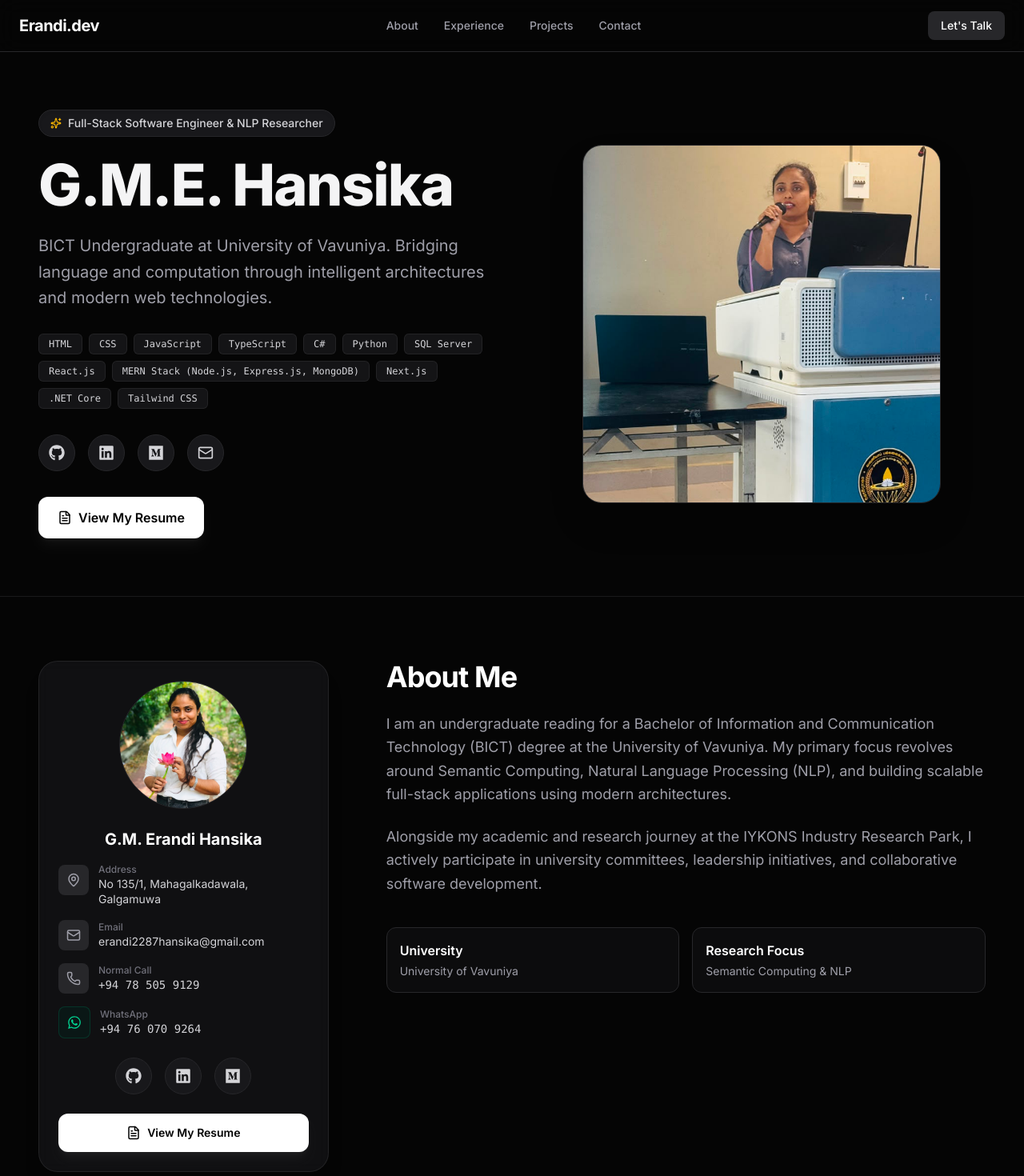
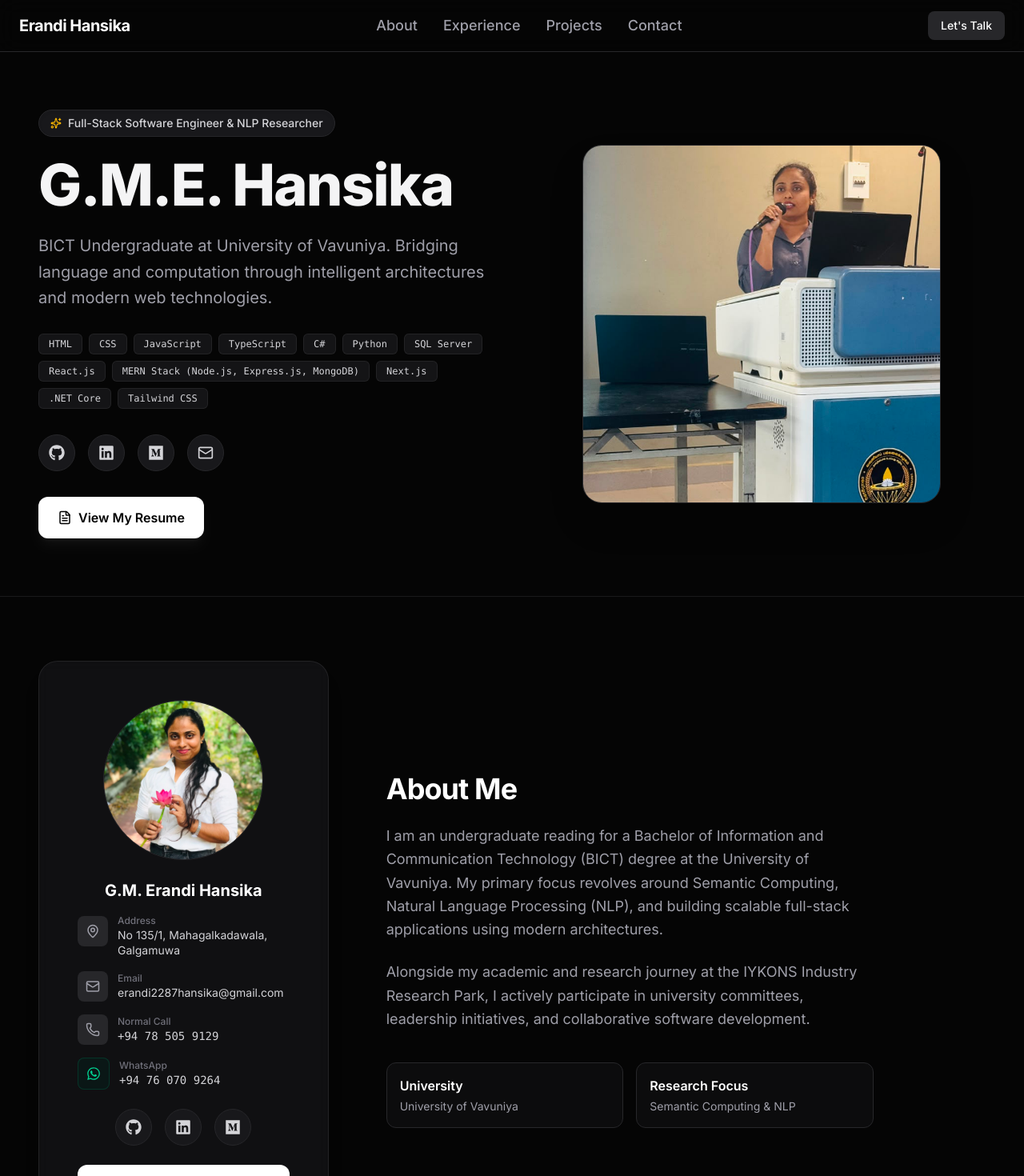
Before and after one commit to Erandi-Hans/Erandi-Hansika-Portfolio, a Next.js app: page / in a window 1280 px wide. Shown: the top 1470 px of the page at 80% size. Built offline with nearby package versions, Linux system fonts and the light colour scheme.

Commit message:
feat: implementing,about component

```diff
--- a/src/app/components/About.tsx
+++ b/src/app/components/About.tsx
@@ -8,9 +8,9 @@ export default function About() {
             <div className="grid grid-cols-1 lg:grid-cols-3 gap-12 items-start">
 
                 {/* 1. Personal Info Card with Image */}
-                <div className="bg-zinc-900/60 border border-zinc-800/80 rounded-3xl p-6 space-y-6 backdrop-blur-sm shadow-xl lg:col-span-1">
+                <div className="bg-zinc-900/60 border border-zinc-800/80 rounded-3xl p-12 space-y-6 backdrop-blur-sm shadow-xl lg:col-span-1">
 
-                    <div className="relative w-32 h-32 md:w-40 md:h-40 mx-auto overflow-hidden rounded-full border border-zinc-800">
+                    <div className="relative w-42 h-42 md:w-50 md:h-50 mx-auto overflow-hidden rounded-full border border-zinc-800">
                         <Image
                             src="/img/pi1.jpeg"
                             alt="G.M. Erandi Hansika"
@@ -92,7 +92,7 @@ export default function About() {
                 </div>
 
                 {/* 2. Main About Me Description */}
-                <div className="lg:col-span-2 space-y-6 pl-0 lg:pl-6">
+                <div className="lg:col-span-2 space-y-6 pl-0 lg:pl-6 p-35">
                     <h2 className="text-3xl md:text-4xl font-bold tracking-tight text-white">About Me</h2>
 
                     <p className="text-zinc-400 text-lg leading-relaxed">
--- a/src/app/components/Navbar.tsx
+++ b/src/app/components/Navbar.tsx
@@ -5,9 +5,9 @@ export default function Navbar() {
         <nav className="sticky top-0 z-50 bg-[#050505]/80 backdrop-blur-md border-b border-zinc-800">
             <div className="w-full max-w-[1600px] mx-auto px-6 h-16 flex items-center justify-between">
                 <Link href="/" className="text-xl font-bold tracking-tight text-white">
-                    Erandi.dev
+                    Erandi Hansika
                 </Link>
-                <div className="hidden md:flex items-center gap-8 text-sm font-medium text-zinc-400">
+                <div className="hidden md:flex items-center gap-8 text-lg font-medium text-zinc-400">
                     <Link href="#about" className="hover:text-white transition">About</Link>
                     <Link href="#experience" className="hover:text-white transition">Experience</Link>
                     <Link href="#projects" className="hover:text-white transition">Projects</Link>
```
